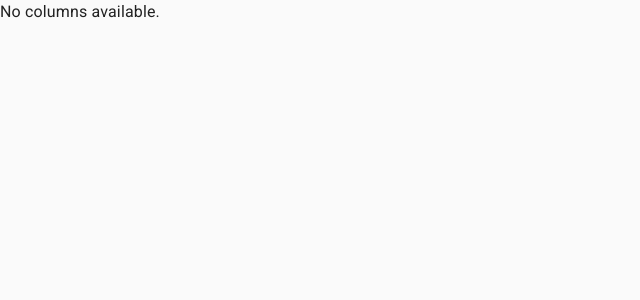
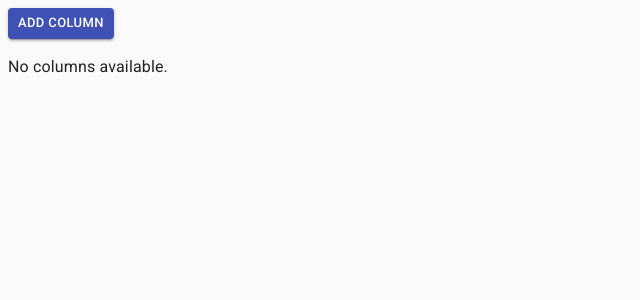
Before and after one commit to MadEyeAres/ProjectManagement-Kanban, a React (Create React App) app: page / in a window 1280 px wide. Shown: the top 300 px of the page, without its empty margins (0-640 px from the left). Built offline with nearby package versions, Linux system fonts and the light colour scheme.

Commit message:
Configure add new column button

```diff
--- a/src/PersonalKanban/containers/KanbanBoard/index.tsx
+++ b/src/PersonalKanban/containers/KanbanBoard/index.tsx
@@ -1,5 +1,7 @@
 import React from "react";
+import Box from "@material-ui/core/Box";
 
+import AddColumnButton from "PersonalKanban/containers/AddColumnButton";
 import KanbanBoard from "PersonalKanban/components/KanbanBoard";
 
 type KanbanBoardContainerProps = {};
@@ -7,7 +9,12 @@ type KanbanBoardContainerProps = {};
 const KanbanBoardContainer: React.FC<KanbanBoardContainerProps> = (props) => {
   const [columns, setColumns] = React.useState([]);
 
-  return <KanbanBoard columns={columns} />;
+  return (
+    <Box padding={1}>
+      <AddColumnButton />
+      <KanbanBoard columns={columns} />
+    </Box>
+  );
 };
 
 export default KanbanBoardContainer;
```
